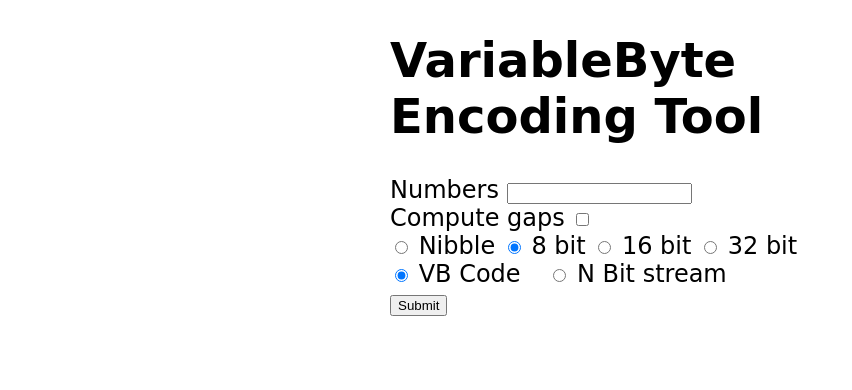
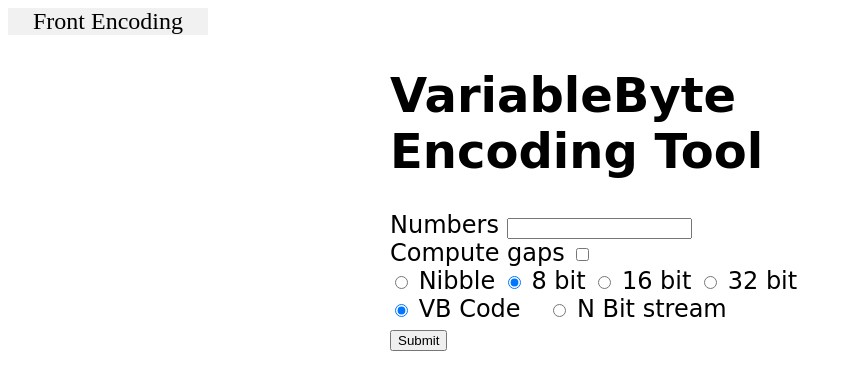
Before and after one commit to pazhamalai/irtools2, a website with bundled scripts: page vb.html in a window 1280 px wide. Shown: the whole page, without its empty margins (0-852 px from the left). Built offline with nearby package versions, Linux system fonts and the light colour scheme.

Commit message:
Added links to index.html in vb.html Changed style of nav links

```diff
--- a/style.css
+++ b/style.css
@@ -4,3 +4,20 @@
     width: 500px;
     margin: 0 auto;
 }
+
+ul {
+    list-style-type: none;
+    margin: 0;
+    padding: 0;
+    width: 200px;
+    background-color: #f1f1f1;
+    text-align: center;
+}
+
+li a {
+    display: inline-block;
+    color: #000;
+    text-decoration: none;
+    text-align: center;
+    font-size: x-large;
+}
--- a/vb.html
+++ b/vb.html
@@ -6,6 +6,10 @@
     <link rel="stylesheet" href="vbStyle.css">
 </head>
 <body>
+<ul class="nav_bar">
+    <li><a href="index.html">Front Encoding</a></li>
+</ul>
+<div class="vb_contents">
     <h1>VariableByte Encoding Tool</h1>
     <form>
 
@@ -55,6 +59,7 @@
     <div id="vb_para">
 
     </div>
+</div>
 <script src="vbMain.js" type="module"></script>
 </body>
 </html>
--- a/vbStyle.css
+++ b/vbStyle.css
@@ -1,4 +1,4 @@
-body {
+.vb_contents {
     width: 500px;
     font-family: cursive;
     font-size: x-large;
@@ -18,3 +18,20 @@ body {
     display: inline-block;
     margin-right: 20px;
 }
+
+ul {
+    list-style-type: none;
+    margin: 0;
+    padding: 0;
+    width: 200px;
+    background-color: #f1f1f1;
+    text-align: center;
+}
+
+li a {
+    display: inline-block;
+    color: #000;
+    text-decoration: none;
+    text-align: center;
+    font-size: x-large;
+}
```
Lines whose indentation alone changed are shown as unchanged.
